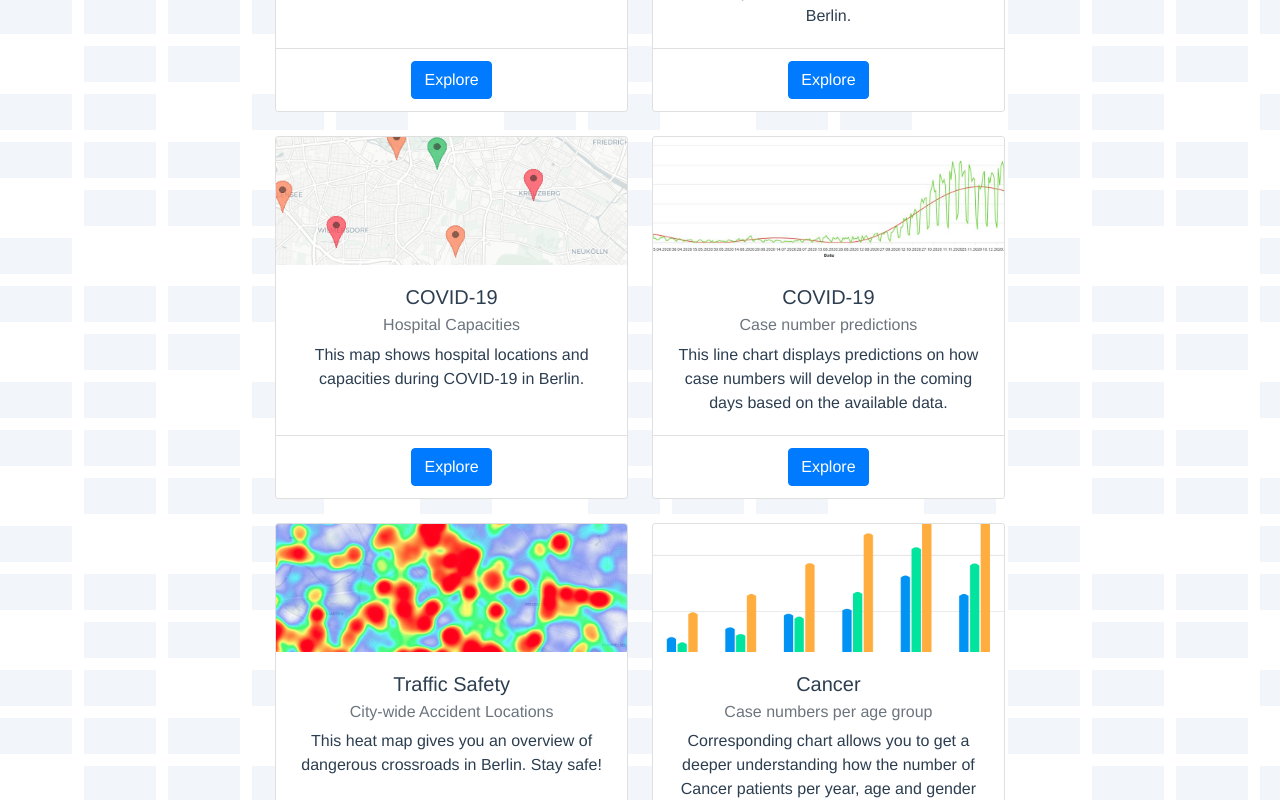
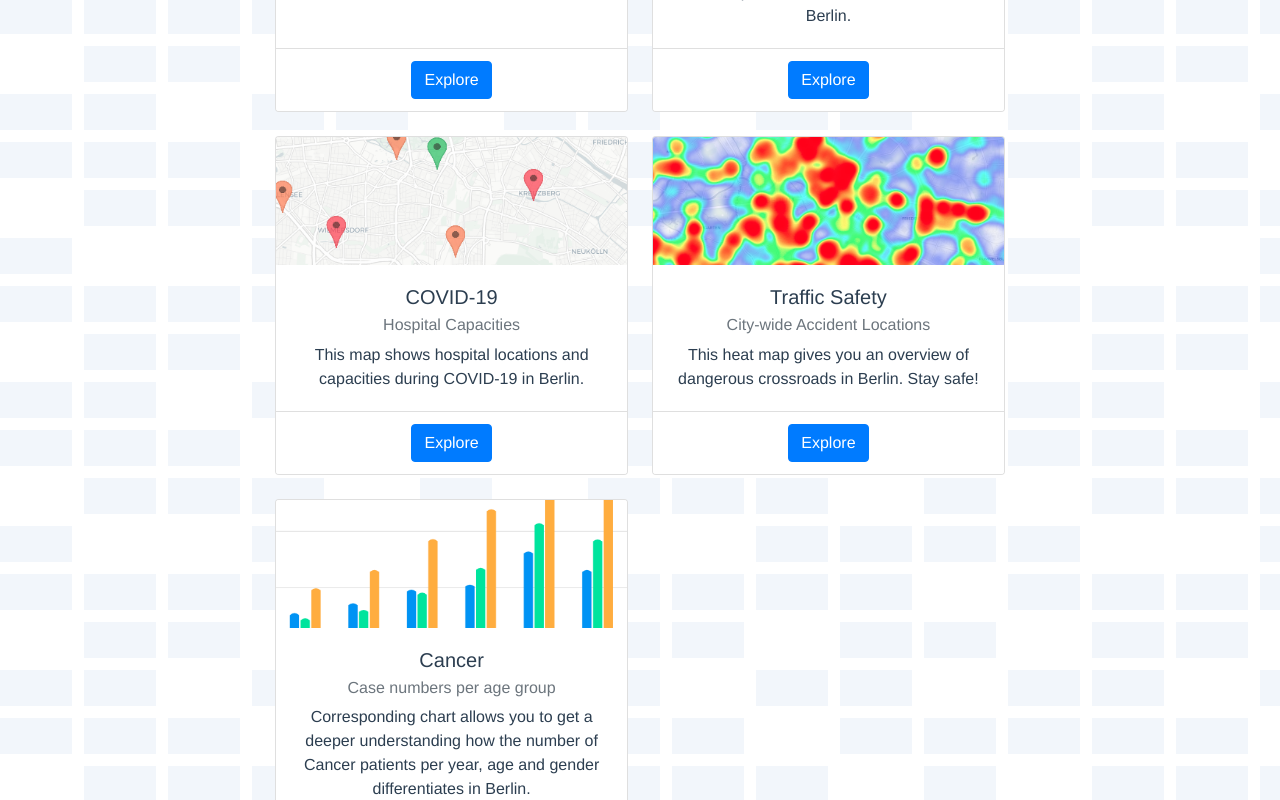
Before and after one commit to Api-visualizer/city-data-visualizer-FE, a Vue app: page / in a window 1280 px wide. Shown: the part 1320-2120 px from the top of the page. Built offline with nearby package versions, Linux system fonts and the light colour scheme; what @trevoreyre/autocomplete-vue, vue-apexcharts would draw is missing.

Commit message:
Remove covid prediction form landing

```diff
--- a/src/router.js
+++ b/src/router.js
@@ -10,9 +10,6 @@ import HospitalsMap from '@/components/maps/HospitalsMap';
 import CovidMap from '@/components/maps/CovidMap';
 import BerlinCharts from '@/views/BerlinCharts';
 import CancerCasesBarchart from '@/components/charts/CancerCasesBarchart';
-import CovidPredictions from "@/views/CovidPredictions";
-
-
 
 const routes = [
     { path:'*', redirect: '/'},
@@ -24,7 +21,6 @@ const routes = [
     { path: '/accidents', component: AccidentsMap },
     { path: '/hospitals', component: HospitalsMap },
     { path: '/cancer', component: CancerCasesBarchart },
-    { path: '/covid-predictions', component: CovidPredictions },
 ];
 
 const router = new VueRouter({
--- a/src/views/Landing.vue
+++ b/src/views/Landing.vue
@@ -88,20 +88,6 @@
               </div>
               <div class="card-footer">
                 <a class="btn btn-primary stretched-link" href="/hospitals" role="button">Explore</a>
-              </div>
-            </div>
-          </div>
-
-          <div class="col-sm-6 d-flex align-items-stretch">
-            <div class="card">
-              <img class="card-img-top" src="/images/cards/predictions.JPG" alt="Card image cap">
-              <div class="card-body">
-                <h5 class="card-title">COVID-19</h5>
-                <h6 class="card-subtitle mb-2 text-muted">Case number predictions</h6>
-                <p class="card-text">This line chart displays predictions on how case numbers will develop in the coming days based on the available data.</p>
-              </div>
-              <div class="card-footer">
-                <a class="btn btn-primary stretched-link" href="/covid-predictions" role="button">Explore</a>
               </div>
             </div>
           </div>
```
